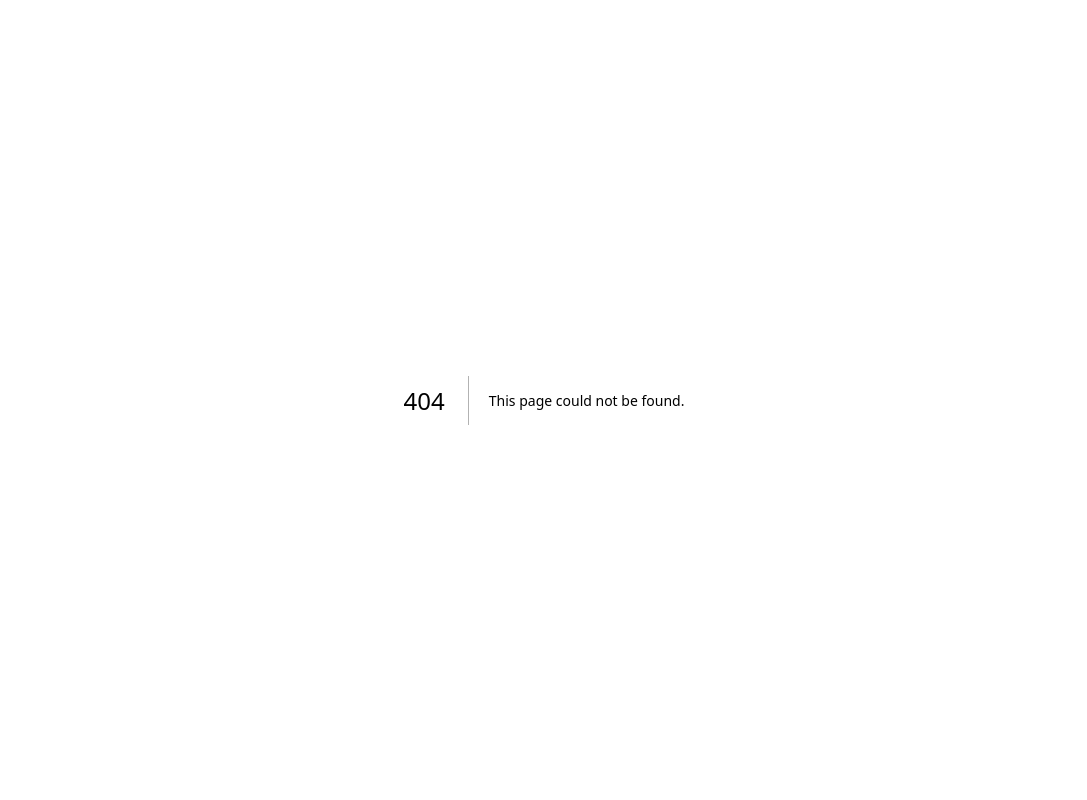
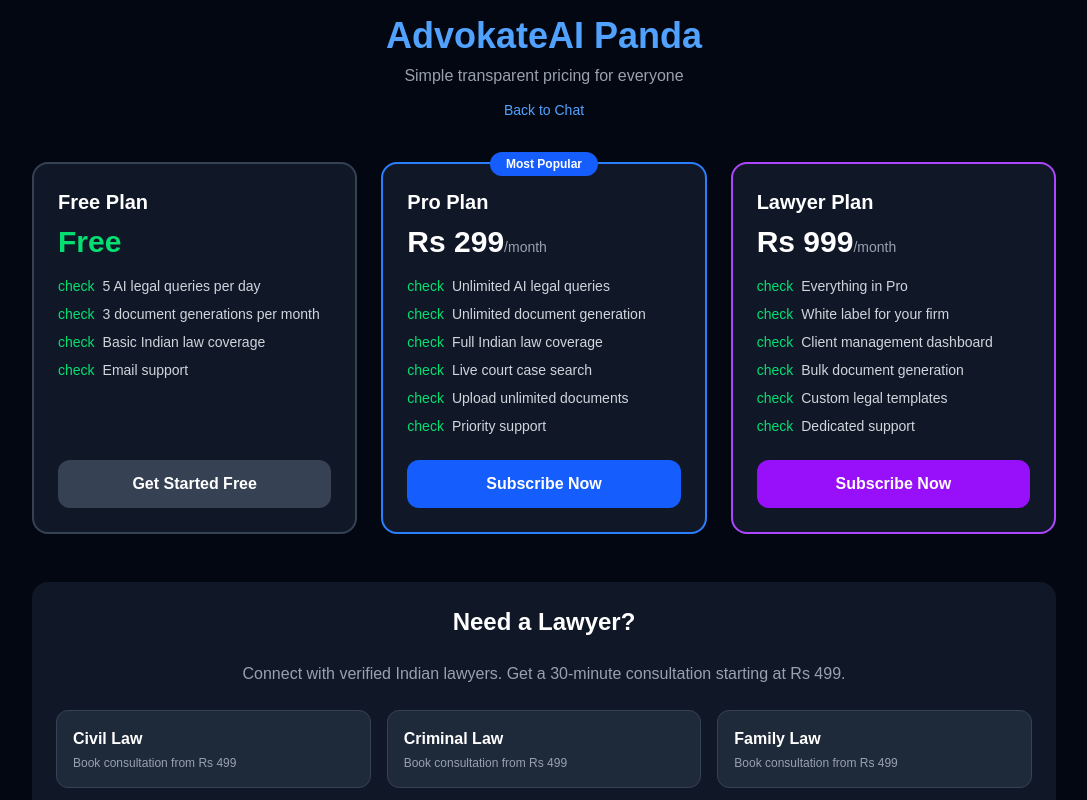
Before and after one commit to sumitpanda211-source/advokatepanda-ai, a Next.js app: page /pricing in a window 1280 px wide. Before the commit this address had no page. Shown: the top 800 px of the page, without its empty margins (96-1183 px from the left). Built offline with nearby package versions, Linux system fonts and the light colour scheme.

Commit message:
Add pricing page

```diff
--- /dev/null
+++ b/app/pricing/page.tsx
@@ -0,0 +1,77 @@
+"use client";
+import { useState } from "react";
+import Link from "next/link";
+const plans = [
+  { id: "free", name: "Free Plan", price: 0, color: "border-gray-700", buttonColor: "bg-gray-700 hover:bg-gray-600", features: ["5 AI legal queries per day","3 document generations per month","Basic Indian law coverage","Email support"] },
+  { id: "pro", name: "Pro Plan", price: 299, color: "border-blue-500", buttonColor: "bg-blue-600 hover:bg-blue-700", popular: true, features: ["Unlimited AI legal queries","Unlimited document generation","Full Indian law coverage","Live court case search","Upload unlimited documents","Priority support"] },
+  { id: "lawyer", name: "Lawyer Plan", price: 999, color: "border-purple-500", buttonColor: "bg-purple-600 hover:bg-purple-700", features: ["Everything in Pro","White label for your firm","Client management dashboard","Bulk document generation","Custom legal templates","Dedicated support"] },
+];
+export default function Pricing() {
+  const [loading, setLoading] = useState(null);
+  async function handlePayment(plan) {
+    if (plan.price === 0) return;
+    setLoading(plan.id);
+    try {
+      const res = await fetch("/api/payment", { method: "POST", headers: { "Content-Type": "application/json" }, body: JSON.stringify({ amount: plan.price, plan: plan.name }) });
+      const data = await res.json();
+      const options = {
+        key: process.env.NEXT_PUBLIC_RAZORPAY_KEY_ID,
+        amount: data.amount * 100,
+        currency: "INR",
+        name: "AdvokateAI Panda",
+        description: plan.name,
+        order_id: data.orderId,
+        handler: function() { alert("Payment successful! Welcome to " + plan.name); },
+        prefill: { name: "User", email: "", contact: "" },
+        theme: { color: "#3B82F6" },
+      };
+      const razorpay = new window.Razorpay(options);
+      razorpay.open();
+    } catch { alert("Payment failed. Please try again."); }
+    setLoading(null);
+  }
+  return (
+    <main className="min-h-screen bg-gray-950 text-white p-4">
+      <script src="https://checkout.razorpay.com/v1/checkout.js" async></script>
+      <div className="max-w-5xl mx-auto">
+        <div className="text-center mb-10">
+          <h1 className="text-4xl font-bold text-blue-400">AdvokateAI Panda</h1>
+          <p className="text-gray-400 mt-2">Simple transparent pricing for everyone</p>
+          <Link href="/" className="inline-block mt-3 text-blue-400 hover:text-blue-300 text-sm">Back to Chat</Link>
+        </div>
+        <div className="grid grid-cols-1 md:grid-cols-3 gap-6">
+          {plans.map((plan) => (
+            <div key={plan.id} className={"bg-gray-900 rounded-2xl p-6 border-2 flex flex-col relative " + plan.color}>
+              {plan.popular && <div className="absolute -top-3 left-1/2 transform -translate-x-1/2 bg-blue-600 text-white text-xs px-4 py-1 rounded-full font-semibold">Most Popular</div>}
+              <h2 className="text-xl font-bold text-white mb-2">{plan.name}</h2>
+              <div className="mb-4">
+                {plan.price === 0 ? <span className="text-3xl font-bold text-green-400">Free</span> : <span className="text-3xl font-bold text-white">Rs {plan.price}<span className="text-gray-400 text-sm font-normal">/month</span></span>}
+              </div>
+              <ul className="flex flex-col gap-2 mb-6 flex-1">
+                {plan.features.map((feature, i) => (
+                  <li key={i} className="flex items-center gap-2 text-sm text-gray-300"><span className="text-green-400">check</span>{feature}</li>
+                ))}
+              </ul>
+              <button onClick={() => handlePayment(plan)} disabled={loading === plan.id} className={"w-full py-3 rounded-xl font-semibold text-white transition-all " + plan.buttonColor}>
+                {loading === plan.id ? "Processing..." : plan.price === 0 ? "Get Started Free" : "Subscribe Now"}
+              </button>
+            </div>
+          ))}
+        </div>
+        <div className="mt-12 bg-gray-900 rounded-2xl p-6">
+          <h2 className="text-2xl font-bold text-center mb-6">Need a Lawyer?</h2>
+          <p className="text-gray-400 text-center mb-6">Connect with verified Indian lawyers. Get a 30-minute consultation starting at Rs 499.</p>
+          <div className="grid grid-cols-1 md:grid-cols-3 gap-4">
+            {["Civil Law","Criminal Law","Family Law","Property Law","Corporate Law","Consumer Law"].map((area) => (
+              <button key={area} className="bg-gray-800 hover:bg-gray-700 border border-gray-700 hover:border-blue-500 rounded-xl p-4 text-left transition-all" onClick={() => alert("Lawyer referral coming soon! We will connect you with a verified " + area + " expert.")}>
+                <p className="font-semibold text-white">{area}</p>
+                <p className="text-gray-400 text-xs mt-1">Book consultation from Rs 499</p>
+              </button>
+            ))}
+          </div>
+        </div>
+        <p className="text-center text-gray-600 text-xs mt-6">Secure payments powered by Razorpay. AdvokateAI Panda</p>
+      </div>
+    </main>
+  );
+}
```
